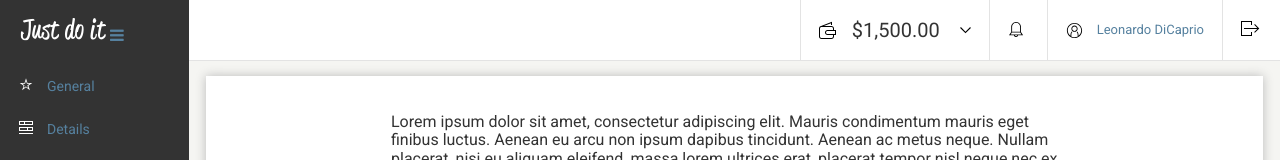
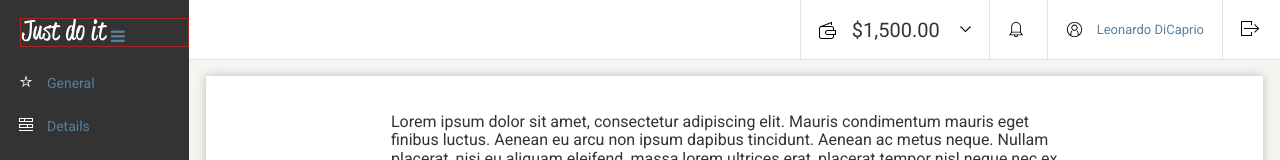
Before and after one commit to JoWos/9, a website: page index.html in a window 1280 px wide. Shown: the top 160 px of the page. Drawn offline with Linux system fonts and the light colour scheme.

Commit message:
Change styles for top bar

```diff
--- a/index.html
+++ b/index.html
@@ -10,6 +10,14 @@
     </head>
     <body>
         <header>
+            <div class="logo-wrapper">
+                <div class="logo">
+                    <img src="images/logo.png">
+                    <a href="#" class="hamburger-icon">
+                        <i class="fa fa-bars"></i>
+                    </a>
+                </div>
+            </div>
             <ul class="top-bar">
                 <li>
                     <img src="images/icons/wallet.svg" class="icon-wallet">
@@ -32,13 +40,7 @@
                 </li>
             </ul>
         </header>
-        <div class="sidebar js-toggle-sidebar">
-            <div class="logo">
-                <img src="images/logo.png">
-                <a href="#" class="hamburger-icon">
-                    <i class="fa fa-bars"></i>
-                </a>
-            </div>
+        <div class="sidebar js--toggle-sidebar">
 
             <ul class="nav" >
                 <li><a href="#" class="sidebar-link"><img src="images/icons/general.svg" class="icon">General</a></li>
--- a/js/script.js
+++ b/js/script.js
@@ -1,5 +1,5 @@
 document.addEventListener('DOMcontentLoaded', function() {
-	document.querySelectorAll('.js-toggle-sidebar').forEach(function(el){
+	document.querySelectorAll('.js--toggle-sidebar').forEach(function(el){
 		el.addEventListener('click', function(event) {
 		event.preventDefault();
 		document.querySelector('.siedabar').classList.toggle('open')
--- a/sass/style.scss
+++ b/sass/style.scss
@@ -57,24 +57,35 @@ header {
     display: none;
 
     @media (min-width: 992px) {
-        display: block;
-        height: 61px;
+        display: flex;
+        justify-content: space-between;
+        height: 60px;
         width: 100%;
-        margin-left: 189px;
         background-color: white;
         position: fixed;
         top: 0;
-        border-bottom: 2px solid $light-grey;
+        border-bottom: 1px solid $light-grey;
+        z-index: 2;
+
+        .logo-wrapper {
+            background: $dark;
+            height: 60px;
+            width: 189px;
+
+            .logo {
+                margin: 18px 0 18px 20px;
+                border: 1px solid red;
+
+            }
+        }
+
 
         .top-bar {
             font-size: 20px;
-            height: 60px;
             display: flex;
-            flex-direction: row;
-            justify-content: flex-end;
-            align-items: center;
+            /*flex-direction: row;*/
+           /* align-items: center;*/
             background-color: white;
-            margin-right: 189px;
 
             li {
                 display: flex;
@@ -136,13 +147,10 @@ header {
     position: fixed;
     top: 0;
     overflow: auto;
+    padding-top: 60px;
 
     &::-webkit-scrollbar {
         display: none;
-    }
-
-    .logo {
-        margin: 18px 0 18px 20px;
     }
 
     .nav {
```
Also changed, not shown: css/style.css, 1 other file.
